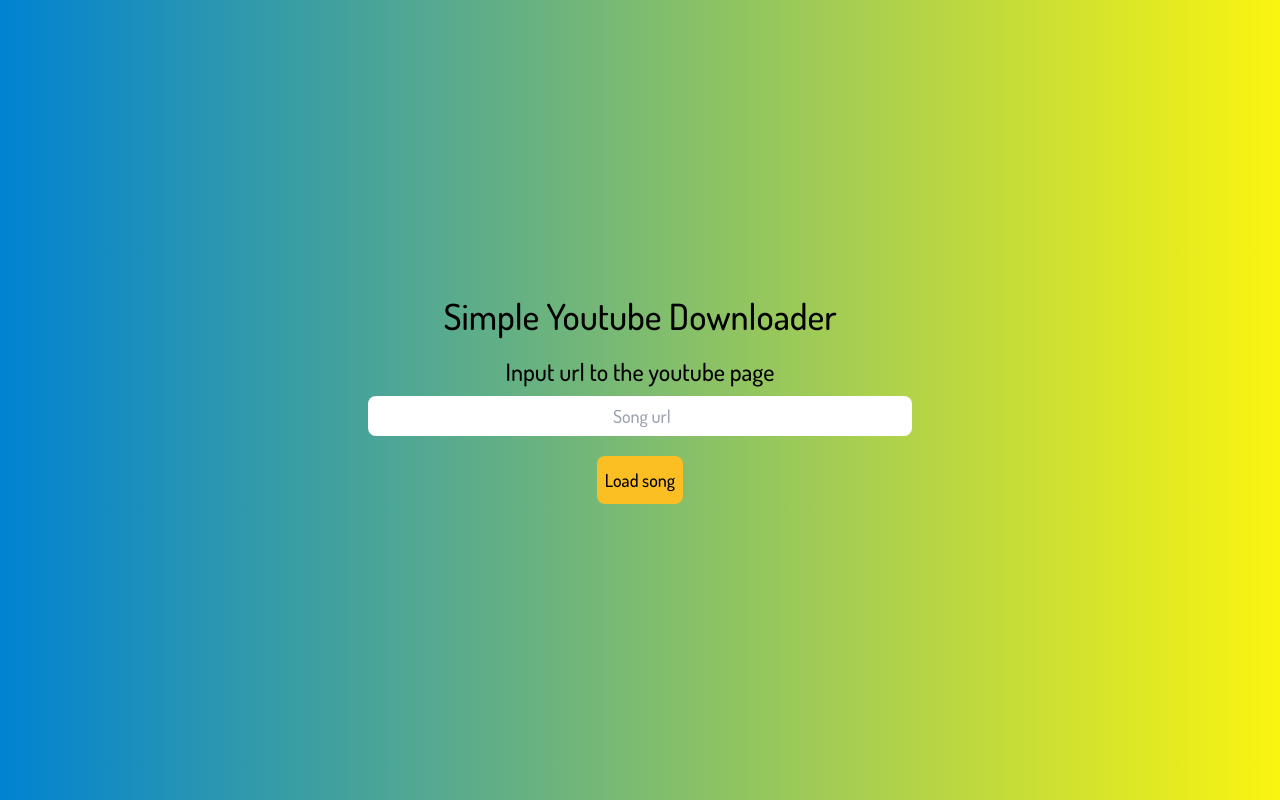
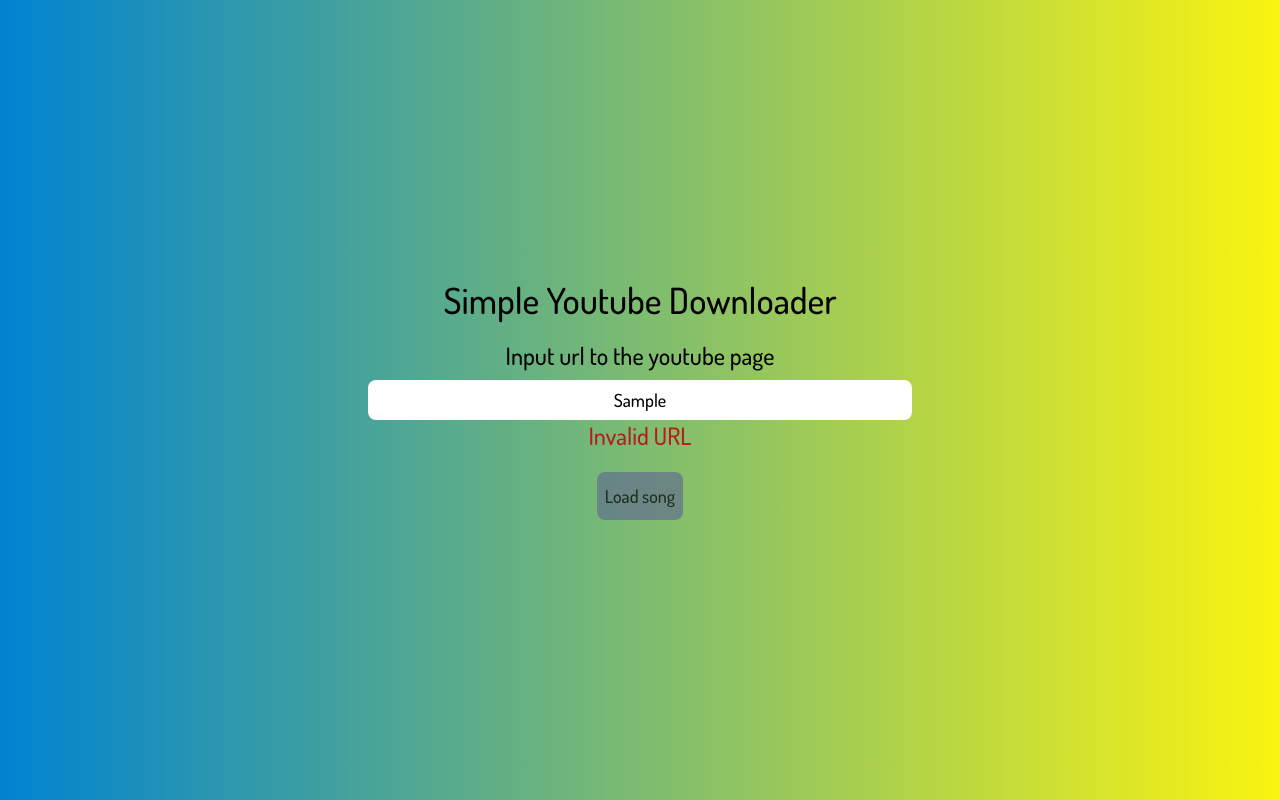
Before and after one commit to lyszkowski-dominik/youtube_downloader, a Next.js app: page / in a window 1280 px wide. Both pictures are taken after typing "Sample" into the empty fields and a click on the button "Load song". Built offline with nearby package versions, Linux system fonts and the light colour scheme; no server answers.

Commit message:
minor error handling

```diff
--- a/src/app/page.tsx
+++ b/src/app/page.tsx
@@ -1,9 +1,9 @@
 'use client';
 import { Dosis } from 'next/font/google';
-import { fetchMusic } from './utils/utils';
-import { extractID } from './utils/utils';
+import { fetchMusic, extractID, validateURL } from './utils/utils';
 import { useState } from 'react';
 import { Formik, FormikHelpers, Form, Field } from 'formik';
+import { log } from 'console';
 
 const dosis = Dosis({
   weight: '500',
@@ -21,11 +21,13 @@
     actions: FormikHelpers<FormValues>
   ) => {
     const songID = extractID(values.url);
+    try {
       fetchMusic(songID, setDownloadURL);
-
+    } catch (error) {
+      console.log(error);
+    }
     actions.setSubmitting(false);
     actions.resetForm();
-    // implement extracting id from URL and pass it to fetchMusic function
   };
 
   const initialValues: FormValues = { url: '' };
@@ -36,6 +38,7 @@
         <div className={`text-4xl ${dosis.className}`}>
           Simple Youtube Downloader
           <Formik initialValues={initialValues} onSubmit={handleDownloadButton}>
+            {({ errors, touched, isValidating }) => (
               <Form>
                 <label
                   htmlFor="url"
@@ -48,10 +51,15 @@
                   name="url"
                   placeholder=" Song url"
                   className="block mx-auto h-10 w-6/12 rounded-lg text-lg text-center"
+                  validate={validateURL}
                 />
+                {errors.url && touched.url && (
+                  <div className="text-2xl text-red-700">{errors.url}</div>
+                )}
                 <button
+                  disabled={errors.url ? true : false}
                   type="submit"
-                className="mt-5 min-w-200 bg-amber-400 h-12 rounded-lg inline-block p-2 text-center align-middle text-lg transition ease-in-out hover:bg-bluish duration-300"
+                  className="mt-5 min-w-200 bg-amber-400 h-12 rounded-lg inline-block p-2 text-center align-middle text-lg transition ease-in-out hover:bg-bluish duration-300 disabled:opacity-75 disabled:bg-slate-500"
                 >
                   Load song
                 </button>
@@ -60,7 +68,7 @@
                     target="_blank"
                     rel="noreferrer"
                     href={downloadURL}
-                  className="mt-5 ml-5 min-w-200 bg-amber-400 h-12 rounded-lg inline-block p-2 text-center align-middle text-lg no-underline transition ease-in-out hover:bg-bluish duration-300 "
+                    className="mt-5 ml-5 min-w-200 bg-amber-400 h-12 rounded-lg inline-block p-2 text-center align-middle text-lg no-underline transition ease-in-out hover:bg-bluish duration-300"
                     onClick={() => {
                       setDownloadURL('');
                     }}
@@ -71,6 +79,7 @@
                   ''
                 )}
               </Form>
+            )}
           </Formik>
         </div>
       </div>
--- a/src/app/utils/utils.ts
+++ b/src/app/utils/utils.ts
@@ -29,3 +29,10 @@
   const r = url.match(rx) ?? 'Error';
   return r[1];
 };
+
+export const validateURL = (url: string): string | undefined => {
+  let error;
+  if (!url) error = "Invalid URL";
+  if (!url.includes('yout')) error = 'Invalid URL';
+  return error;
+};
```
Lines whose indentation alone changed are shown as unchanged.
